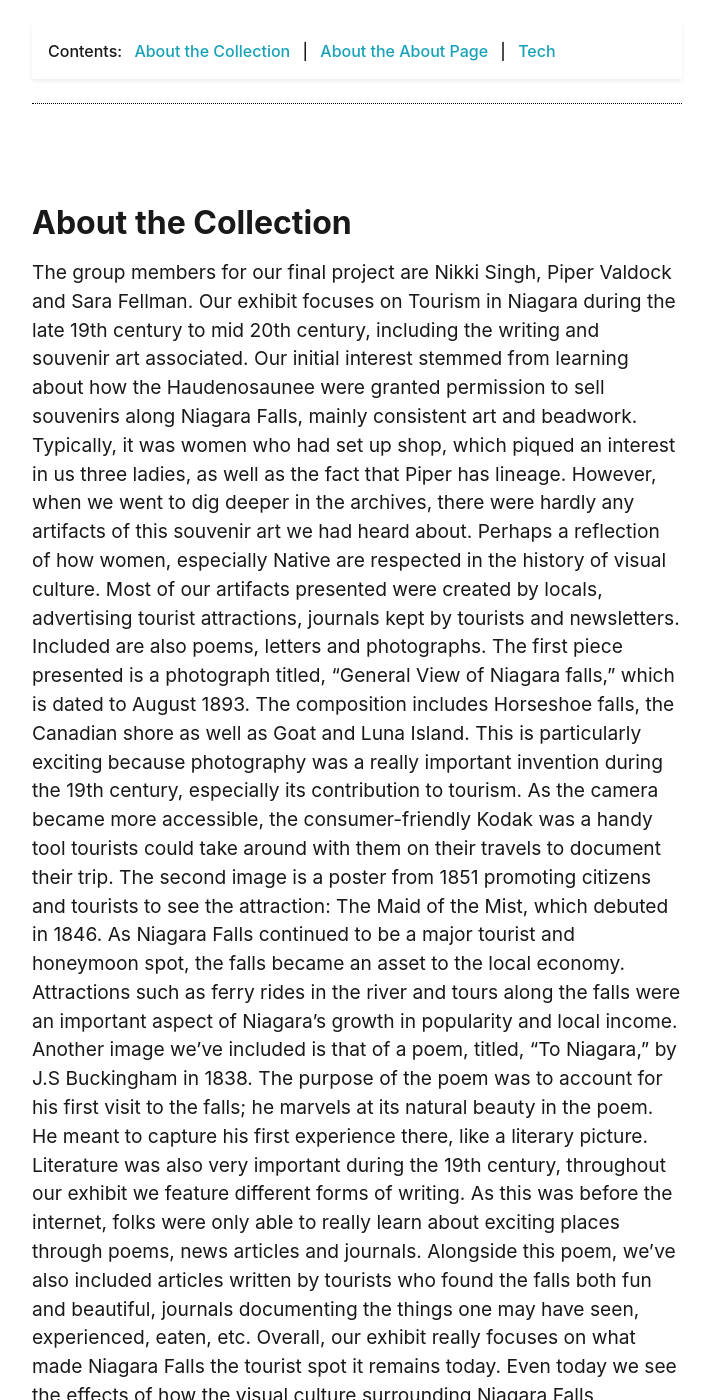
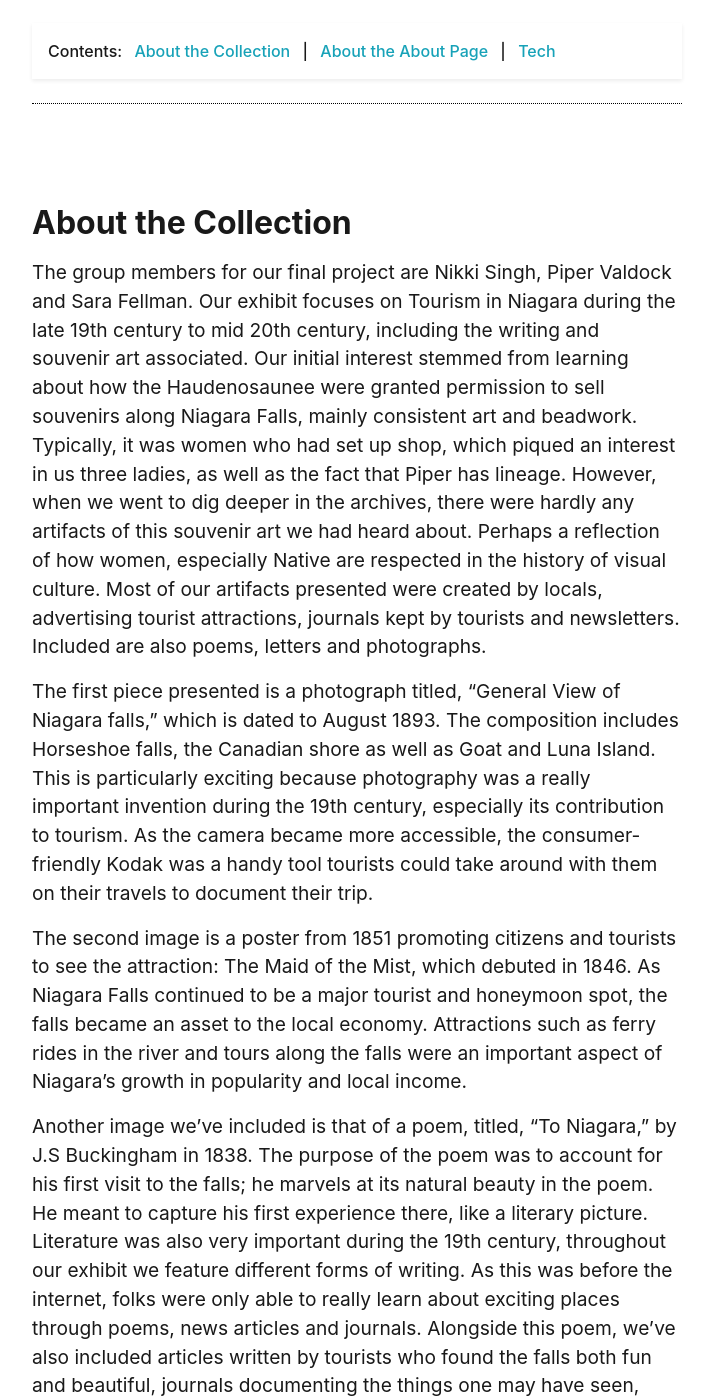
Before and after one commit to piipervaal/Souvenir-Art-in-Niagara-Falls, a Jekyll site: the page built from pages/about.md, in a window 1280 px wide and 1400 px high, scrolled down 469 px. Shown: the whole window, without its empty margins (283-994 px from the left). Built offline with Jekyll 4.4.1, drawn with Linux system fonts in a browser that asks for light colours; part of the change alters nothing that is shown; some of the changed text lies outside the part shown.

```diff
--- a/pages/about.md
+++ b/pages/about.md
@@ -15,7 +15,14 @@ credits: true
 ## About the Collection
 
   The group members for our final project are Nikki Singh, Piper Valdock and Sara Fellman. Our exhibit focuses on Tourism in Niagara during the late 19th century to mid 20th century, including the writing and souvenir art associated. Our initial interest stemmed from learning about how the Haudenosaunee were granted permission to sell souvenirs along Niagara Falls, mainly consistent art and beadwork. Typically, it was women who had set up shop, which piqued an interest in us three ladies, as well as the fact that Piper has lineage. However, when we went to dig deeper in the archives, there were hardly any artifacts of this souvenir art we had heard about. Perhaps a reflection of how women, especially Native are respected in the history of visual culture. Most of our artifacts presented were created by locals, advertising tourist attractions, journals kept by tourists and newsletters. Included are also poems, letters and photographs.
+
   The first piece presented is a photograph titled, “General View of Niagara falls,” which is dated to August 1893. The composition includes Horseshoe falls, the Canadian shore as well as Goat and Luna Island. This is particularly exciting because photography was a really important invention during the 19th century, especially its contribution to tourism. As the camera became more accessible, the consumer-friendly Kodak was a handy tool tourists could take around with them on their travels to document their trip.
+
   The second image is a poster from 1851 promoting citizens and tourists to see the attraction: The Maid of the Mist, which debuted in 1846. As Niagara Falls continued to be a major tourist and honeymoon spot, the falls became an asset to the local economy. Attractions such as ferry rides in the river and tours along the falls were an important aspect of Niagara’s growth in popularity and local income.
+
   Another image we’ve included is that of a poem, titled, “To Niagara,” by J.S Buckingham in 1838. The purpose of the poem was to account for his first visit to the falls; he marvels at its natural beauty in the poem. He meant to capture his first experience there, like a literary picture. Literature was also very important during the 19th century, throughout our exhibit we feature different forms of writing. As this was before the internet, folks were only able to really learn about exciting places through poems, news articles and journals. Alongside this poem, we’ve also included articles written by tourists who found the falls both fun and beautiful, journals documenting the things one may have seen, experienced, eaten, etc.
+
   Overall, our exhibit really focuses on what made Niagara Falls the tourist spot it remains today. Even today we see the effects of how the visual culture surrounding Niagara Falls evolutionized into what it is now, to this day Niagara Falls is a honeymoon location. It’s notoriety at one of the original American tourist spots contributes to its continuing success today.
+
+Works Cited
+Cronin. K. Souvenir Art. October 5, 2021. Brock University
```
